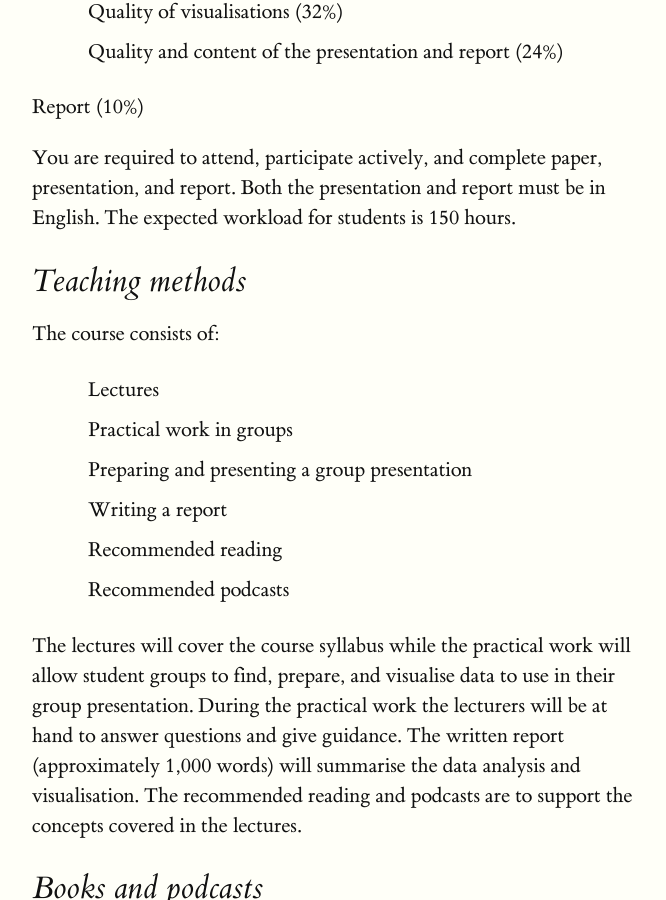
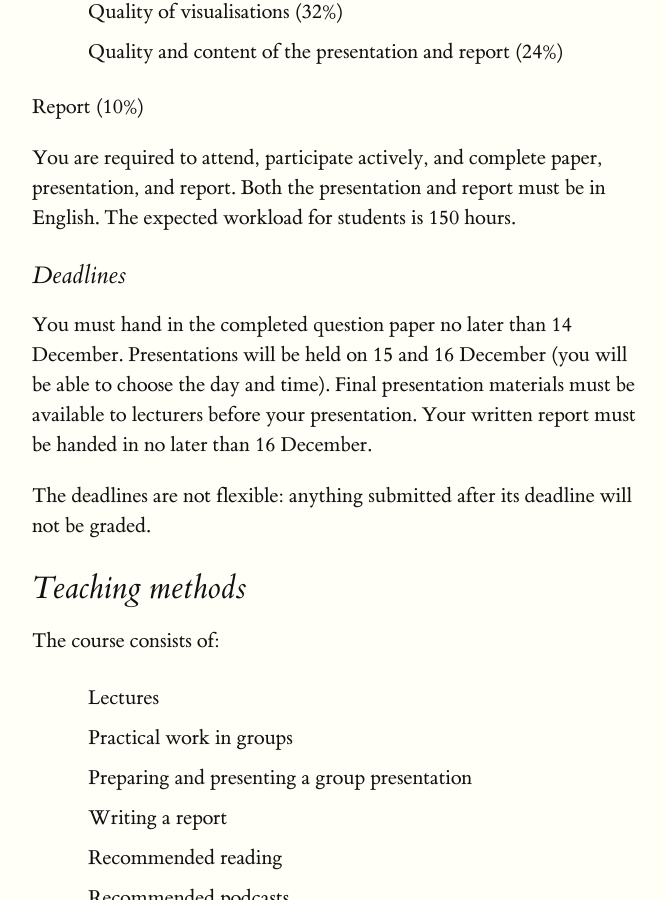
Before and after one commit to flother/data-acq-viz, a Jekyll site: the page built from index.md, in a window 1280 px wide and 900 px high, scrolled down 3398 px. Shown: the whole window, without its empty margins (128-794 px from the left). Built offline with Jekyll 4.4.1, drawn with Linux system fonts in a browser that asks for light colours.

Commit message:
Add deadlines section

```diff
--- a/index.md
+++ b/index.md
@@ -101,6 +101,17 @@ You are required to attend, participate actively, and complete paper,
 presentation, and report. Both the presentation and report must be in English.
 The expected workload for students is 150 hours.
 
+### Deadlines
+
+You must hand in the completed question paper no later than 14 December.
+Presentations will be held on 15 and 16 December (you will be able to choose
+the day and time). Final presentation materials must be available to lecturers
+before your presentation. Your written report must be handed in no later than
+16 December.
+
+The deadlines are not flexible: anything submitted after its deadline will not
+be graded.
+
 
 ## Teaching methods
 
```
